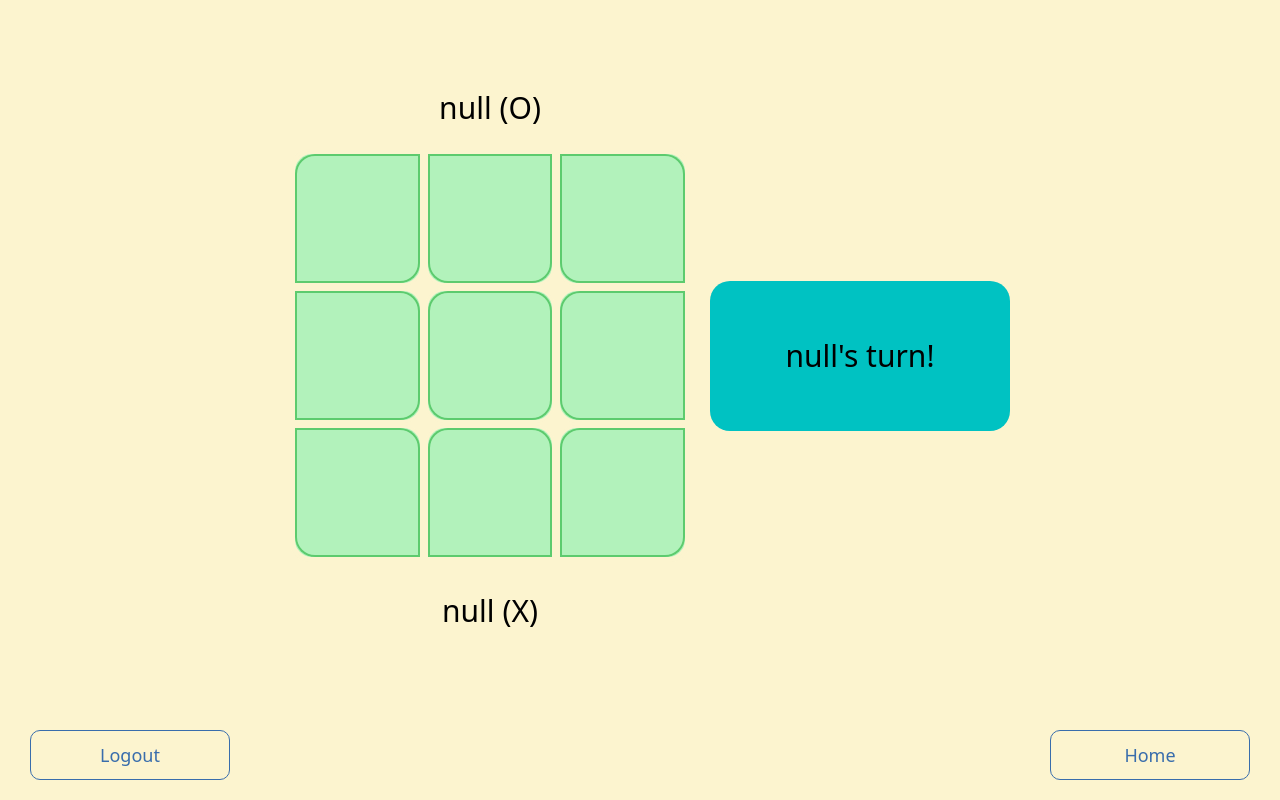
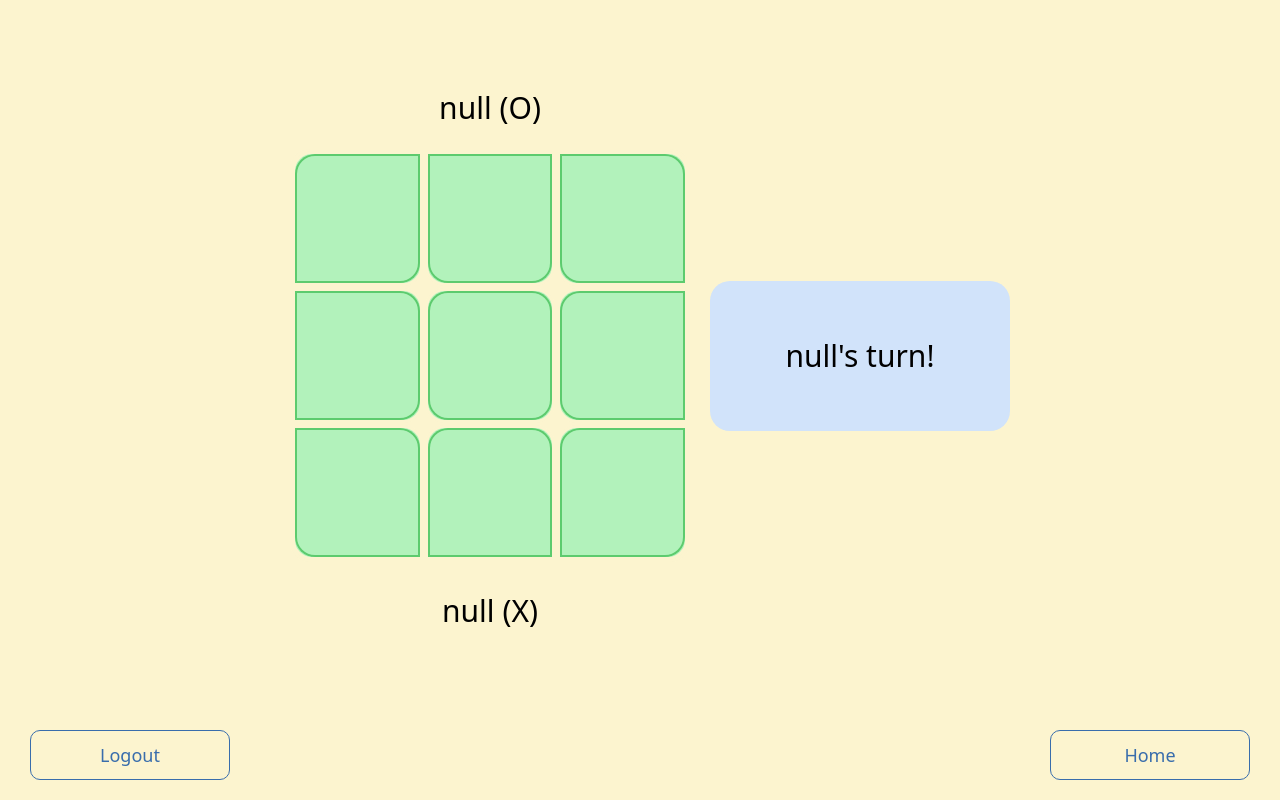
Before and after one commit to josfam/tictacs, a website: page public/game.html in a window 1280 px wide. Drawn offline with nearby package versions, Linux system fonts and the light colour scheme; no server answers; a web font is replaced by a local one.

Commit message:
Style: Make info box lighter

```diff
--- a/public/css/game.css
+++ b/public/css/game.css
@@ -39,7 +39,7 @@
 #info-box {
 	height: 150px;
     width: 300px;
-    background-color: rgb(0, 194, 194);
+    background-color:hsl(214, 80%, 90%);
     border-radius: 20px;
     display: flex;
     align-items: center;
```
